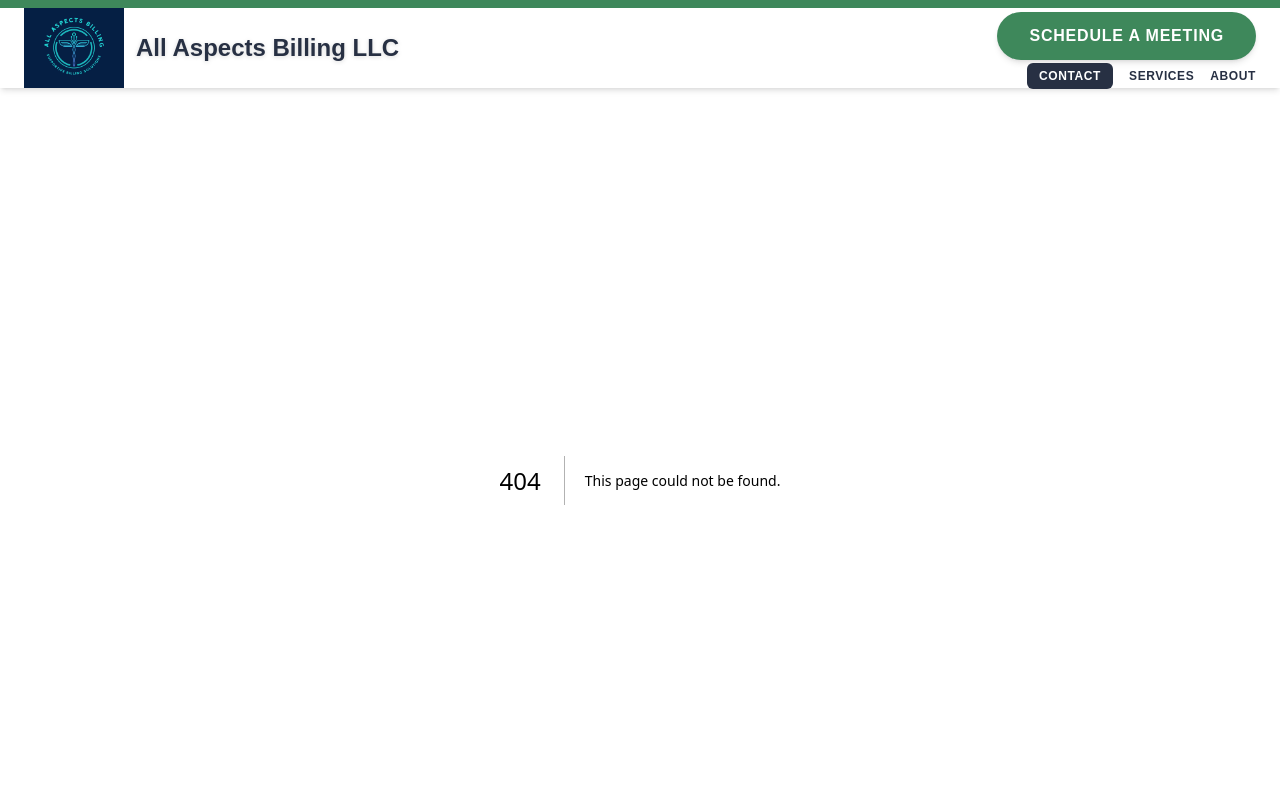
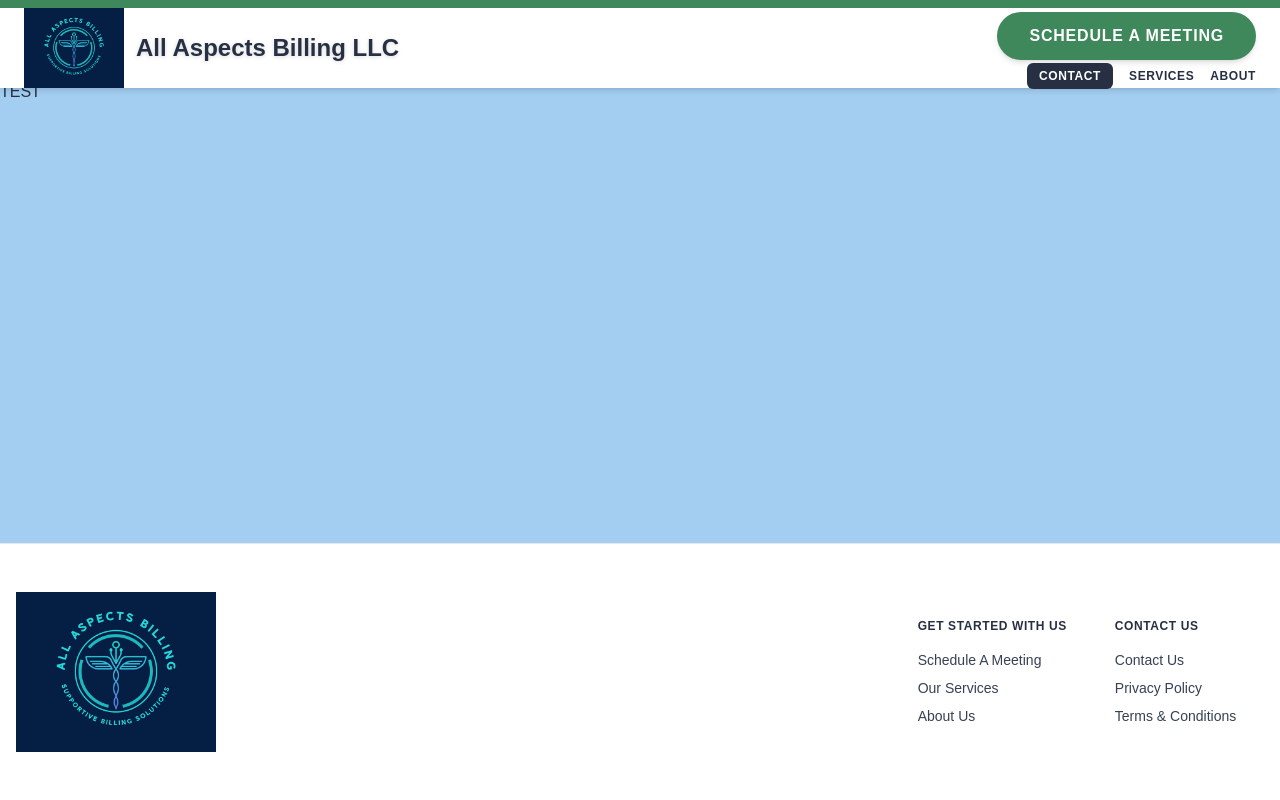
Before and after one commit to Lobbbey/AllAspectsBilling, a Next.js app: page /contact in a window 1280 px wide. Before the commit this address had no page. Shown: the top 800 px of the page. Built offline with nearby package versions, Linux system fonts and the light colour scheme.

Commit message:
Added footer to stay at the bottom of screen

```diff
--- /dev/null
+++ b/src/app/contact/page.tsx
@@ -0,0 +1,7 @@
+
+
+export default function Contact(){
+  return(
+  <p> TEST </p>
+  );
+}
--- a/src/app/layout.tsx
+++ b/src/app/layout.tsx
@@ -28,9 +28,8 @@ export default function RootLayout({
 }>) {
   return (
     <html lang="en">
-      <body className={`${geistSans.variable} ${geistMono.variable} antialiased text-prussian-blue`}>
-        < NavBar />
-        <main className="pt-20 mb-12">
+      <body className={`${geistSans.variable} ${geistMono.variable} antialiased text-prussian-blue flex flex-col min-h-screen`}>        < NavBar />
+        <main className="pt-20 mb-12 flex-grow">
           {children}
         </main>
         < Footer />
--- a/src/components/navbar.tsx
+++ b/src/components/navbar.tsx
@@ -32,7 +32,7 @@ export default function NavBar(){
         {/* Desktop Navigation Links (unchanged) */}
         <div className="hidden lg:flex flex-col items-end">
           <Link
-            href="/consultation"
+            href="/contact"
             className="bg-sea-green text-white font-bold tracking-wider uppercase px-8 py-3 rounded-full shadow-md hover:opacity-90 transition-opacity"
           >
             Schedule A Meeting
```
